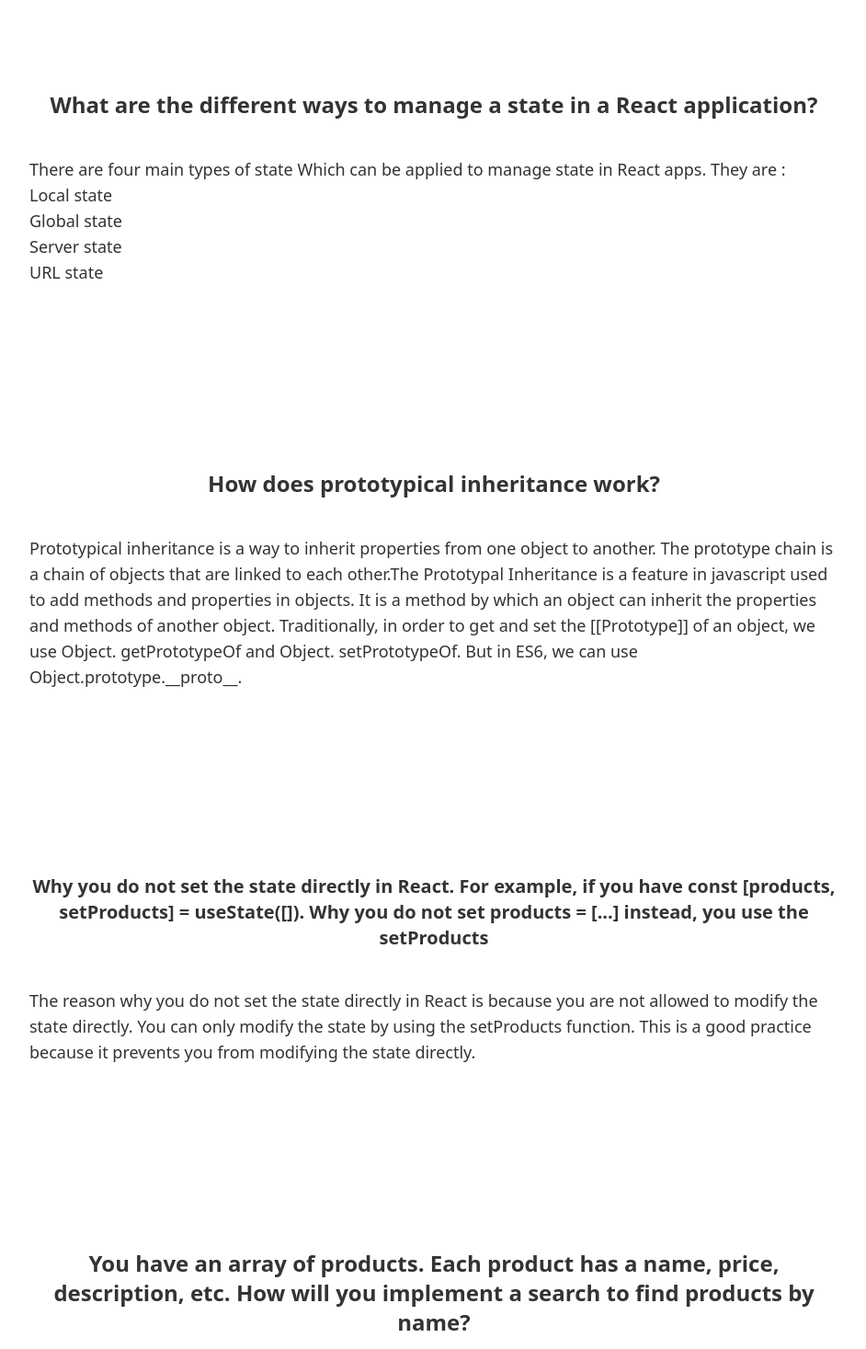
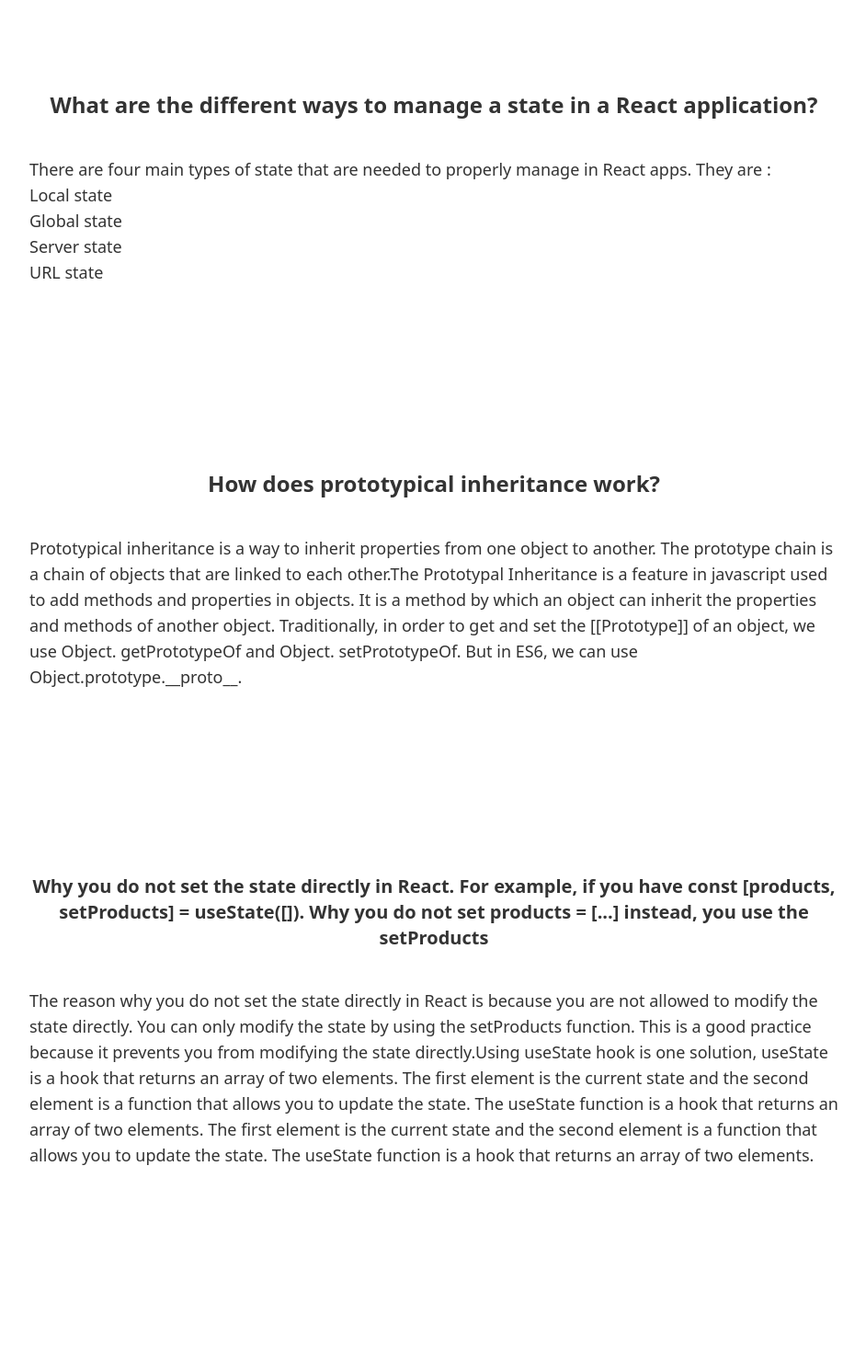
Before and after one commit to mabuhanifa/BiosPC-client-side, a React (Create React App) app: page /blogs in a window 1280 px wide. Shown: the part 990-2457 px from the top of the page at 92% size, without its empty margins (168-1110 px from the left). Built offline with nearby package versions, Linux system fonts and the light colour scheme; no server answers.

Commit message:
markdown done

```diff
--- a/src/Compotent/Blogs/Blogs.js
+++ b/src/Compotent/Blogs/Blogs.js
@@ -38,7 +38,7 @@
             <div className='m-40 text-lg'>
                 <h1 className='text-2xl font-bold text-center py-10' >What are the different ways to manage a state in a React application?</h1>
 
-                <p>There are four main types of state Which can be applied to manage state in React apps. They are :
+                <p>There are four main types of state that are needed to properly manage in React apps. They are :
 
 
 
@@ -51,6 +51,10 @@
                      <li>URL state</li>
 
                      </ul>
+
+                     <p className='my-5'>
+
+                     </p>
                      </p>
 
 
@@ -66,11 +70,12 @@
 
             </div>
             <div className='m-40 text-lg'>
-                <h1 className='text-xl font-bold text-center py-10' >Why you do not set the state directly in React. For example, if you have const [products, setProducts] = useState([]). Why you do not set products = [...] instead, you use the setProducts</h1>
+                <h1 className='text-xl font-bold text-center py-10' >Why you do not set the state directly in React. For example, if you have const [products, setProducts] = useState([]). Why you do not set products = [...] instead, you use the setProducts
+                </h1>
 
                 <p>
                     The reason why you do not set the state directly in React is because you are not allowed to modify the state directly.
-                    You can only modify the state by using the setProducts function. This is a good practice because it prevents you from modifying the state directly.
+                    You can only modify the state by using the setProducts function. This is a good practice because it prevents you from modifying the state directly.Using useState hook is one solution, useState is a hook that returns an array of two elements. The first element is the current state and the second element is a function that allows you to update the state. The useState function is a hook that returns an array of two elements. The first element is the current state and the second element is a function that allows you to update the state. The useState function is a hook that returns an array of two elements.
                     </p>
             </div>
             <div className='m-40 text-lg'>
```
Also changed, not shown: 1 other file (tests, documents, lock files or other folders).
